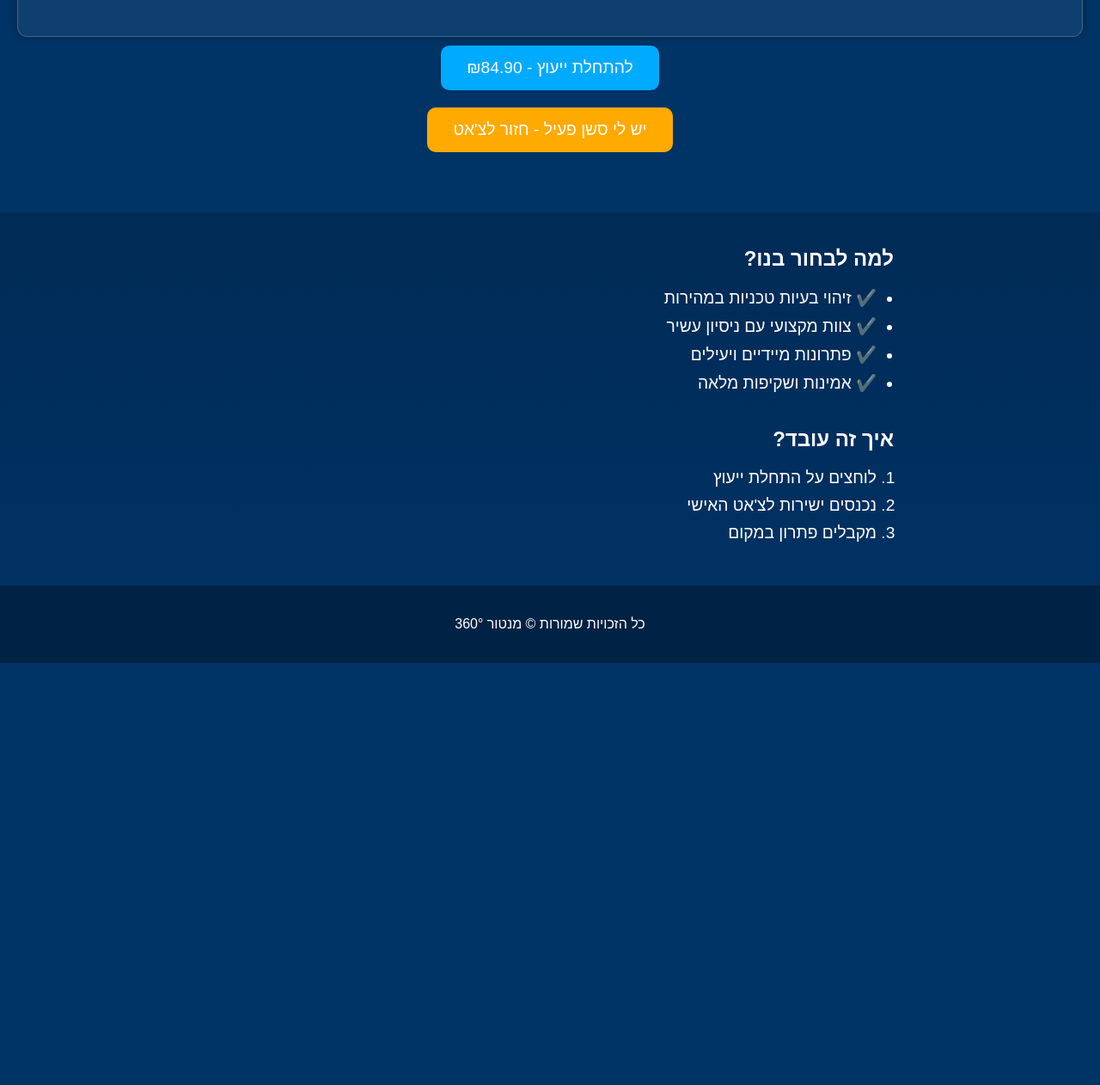
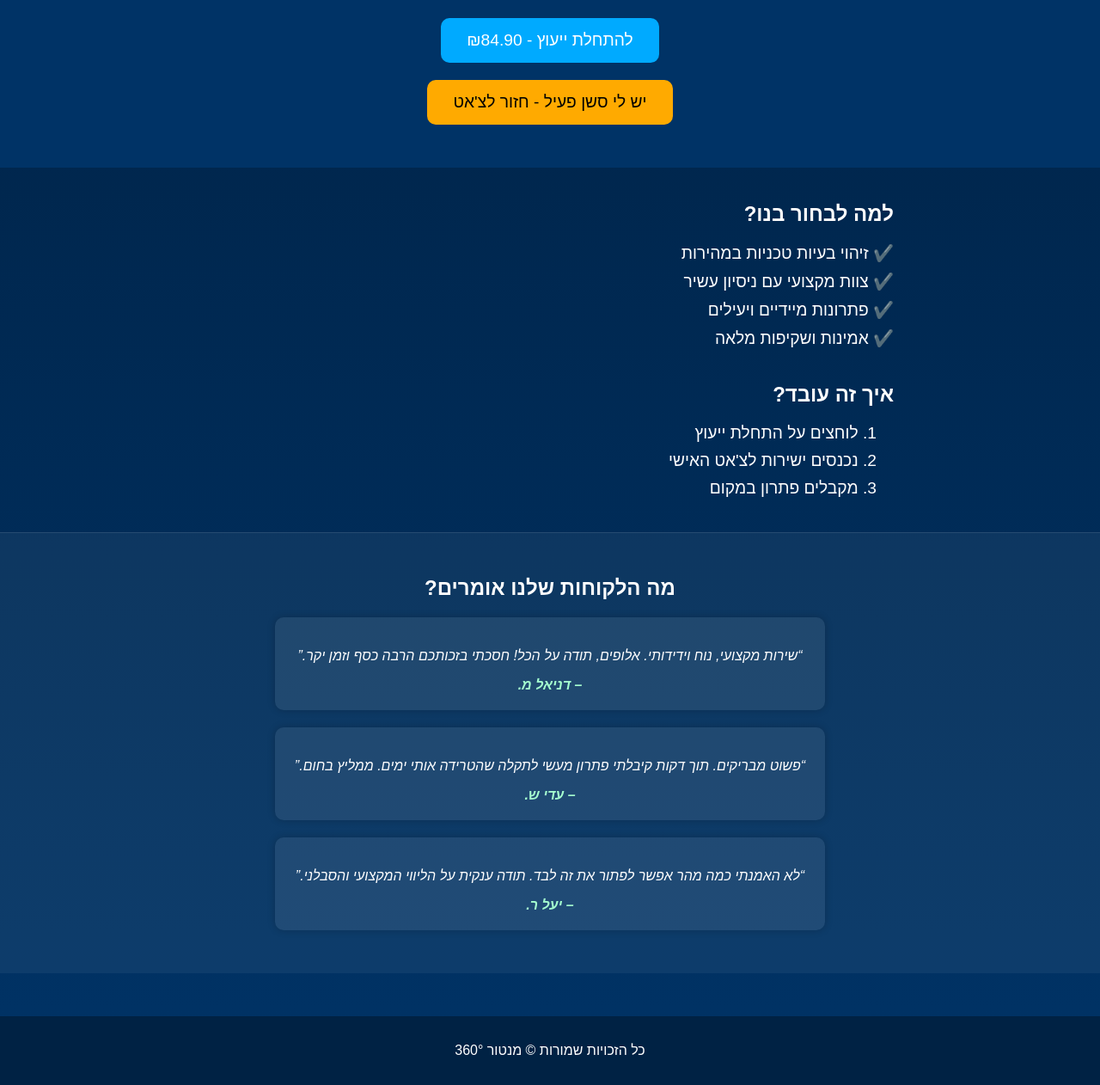
Before and after one commit to 360Mentor360/Mentor360v2, a website: page public/index.html in a window 1280 px wide. Shown: the part 496-1758 px from the top of the page at 86% size. Before the commit the page ends 1267 px from the top, so only its background shows below. Drawn offline with Linux system fonts and the light colour scheme.

Commit message:
Update index.html

```diff
--- a/public/index.html
+++ b/public/index.html
@@ -6,15 +6,23 @@
   <meta name="viewport" content="width=device-width, initial-scale=1.0">
   <link rel="stylesheet" href="style.css">
   <style>
+    body {
+      background-color: #003366;
+      color: white;
+      font-family: Arial, sans-serif;
+      margin: 0;
+      padding: 0;
+    }
+
     .equipment-check {
       margin-top: 20px;
       padding: 20px;
-      background-color: rgba(255, 255, 255, 0.06); /* רקע חצי שקוף */
-      border-radius: 12px;
-      border: 1px solid rgba(255, 255, 255, 0.2); /* גבול עדין */
+      background-color: transparent;
+      border: none;
+      border-radius: 0;
       text-align: center;
       color: white;
-      box-shadow: 0 0 10px rgba(0, 0, 0, 0.3); /* צל עדין */
+      box-shadow: none;
     }
 
     .equipment-check button {
@@ -40,11 +48,84 @@
       margin-top: 15px;
       font-weight: bold;
       font-size: 1.1em;
-      color: #fff;
+    }
+
+    .testimonials {
+      background-color: rgba(255, 255, 255, 0.05);
+      padding: 30px 20px;
+      border-top: 1px solid rgba(255, 255, 255, 0.1);
+      color: white;
+      text-align: center;
+    }
+
+    .testimonial-box {
+      margin: 20px auto;
+      max-width: 600px;
+      background-color: rgba(255, 255, 255, 0.08);
+      padding: 20px;
+      border-radius: 10px;
+      font-style: italic;
+      box-shadow: 0 0 10px rgba(0,0,0,0.2);
+    }
+
+    .testimonial-box span {
+      display: block;
+      margin-top: 10px;
+      font-weight: bold;
+      color: #a5ffcf;
+    }
+
+    nav.top-nav {
+      background-color: #002244;
+      padding: 10px;
+      text-align: center;
+    }
+
+    nav.top-nav a {
+      color: white;
+      margin: 0 15px;
+      text-decoration: none;
+      font-weight: bold;
+    }
+
+    .hero {
+      text-align: center;
+      padding: 40px 20px;
+    }
+
+    .cta-button {
+      background-color: #00bfff;
+      color: white;
+      border: none;
+      padding: 12px 24px;
+      border-radius: 10px;
+      font-size: 1em;
+      cursor: pointer;
+      margin-top: 15px;
+    }
+
+    .cta-button.secondary {
+      background-color: #ffb400;
+      color: black;
+      margin-top: 10px;
+      display: inline-block;
+      text-decoration: none;
+    }
+
+    section {
+      padding: 40px 20px;
+      text-align: center;
+    }
+
+    footer {
+      background-color: #002244;
+      text-align: center;
+      padding: 15px;
+      color: white;
     }
   </style>
 </head>
-<body style="background-color: #003366; color: white;">
+<body>
 
 <!-- תפריט עליון -->
 <nav class="top-nav">
@@ -80,7 +161,7 @@
 
 <section class="features">
   <h2>למה לבחור בנו?</h2>
-  <ul>
+  <ul style="list-style: none; padding: 0;">
     <li>✔️ זיהוי בעיות טכניות במהירות</li>
     <li>✔️ צוות מקצועי עם ניסיון עשיר</li>
     <li>✔️ פתרונות מיידיים ויעילים</li>
@@ -90,11 +171,27 @@
 
 <section class="how-it-works">
   <h2>איך זה עובד?</h2>
-  <ol>
+  <ol style="list-style-position: inside;">
     <li>לוחצים על התחלת ייעוץ</li>
     <li>נכנסים ישירות לצ'אט האישי</li>
     <li>מקבלים פתרון במקום</li>
   </ol>
+</section>
+
+<section class="testimonials">
+  <h2>מה הלקוחות שלנו אומרים?</h2>
+  <div class="testimonial-box">
+    <p>“שירות מקצועי, נוח וידידותי. אלופים, תודה על הכל! חסכתי בזכותכם הרבה כסף וזמן יקר.”</p>
+    <span>– דניאל מ.</span>
+  </div>
+  <div class="testimonial-box">
+    <p>“פשוט מבריקים. תוך דקות קיבלתי פתרון מעשי לתקלה שהטרידה אותי ימים. ממליץ בחום.”</p>
+    <span>– עדי ש.</span>
+  </div>
+  <div class="testimonial-box">
+    <p>“לא האמנתי כמה מהר אפשר לפתור את זה לבד. תודה ענקית על הליווי המקצועי והסבלני.”</p>
+    <span>– יעל ר.</span>
+  </div>
 </section>
 
 <footer>
```
